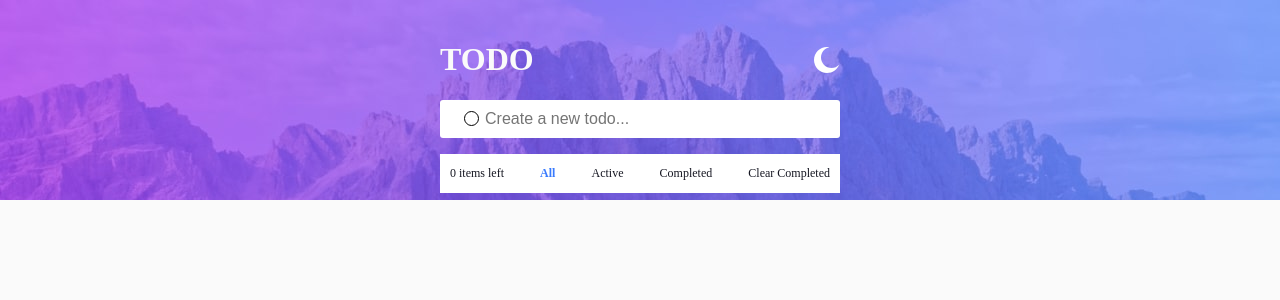
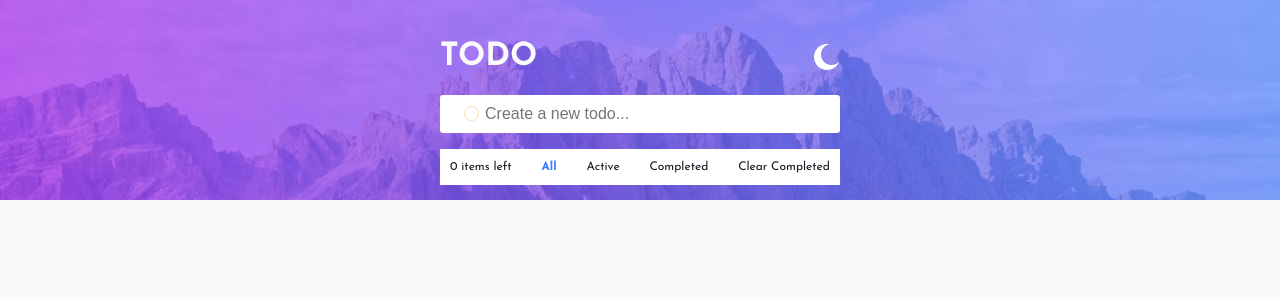
Before and after one commit to okedo01/todo-app-project-okedo01, a React (Vite) app: page / in a window 1280 px wide. Shown: the top 300 px of the page. Built offline with nearby package versions, Linux system fonts and the light colour scheme.

Commit message:
todo-app

```diff
--- a/src/App.css
+++ b/src/App.css
@@ -1,6 +1,9 @@
+@import url('https://fonts.googleapis.com/css2?family=Josefin+Sans:ital,wght@0,100..700;1,100..700&display=swap');
+
 body {
     background-color: black;
     margin: 0;
     padding: 0;
+    font-family: 'Josefin Sans', sans-serif;
     box-sizing: "border-box";
 }
--- a/src/components/Todo.jsx
+++ b/src/components/Todo.jsx
@@ -69,11 +69,12 @@ return (
             backgroundColor: isDarkMode ? "white" : "hsl(235, 19%, 35%)",
             borderRadius: "3px",
         }}>
-            <input type="checkbox" className="checkbox" style={{
+            <input type="checkbox" className="custom-checkbox" style={{
                 position: "absolute",
                 top: "8px",
                 left: "20px",
                 cursor: "pointer",
+                backgroundColor: "transparent", border: isDarkMode ? "1px solid wheat" : "1px solid hsl(237, 14%, 26%)"
             }}/>
             <input style={{
                 outline: "none",
@@ -100,7 +101,7 @@ return (
                     alignItems: "center",
                     gap: "5px",
                 }}>
-                    <input type="checkbox" className="checkbox" style={{backgroundColor: todo.checked ? " hsl(280, 87%, 65%)" : ""}} checked={todo.checked} onChange={() => handleToggle(index)}/>
+                    <input type="checkbox" className="custom-checkbox" style={{backgroundColor: todo.checked ? "hsl(220, 98%, 61%)" : "", border: isDarkMode ? "1px solid wheat" : "1px solid hsl(237, 14%, 26%)"}} checked={todo.checked} onChange={() => handleToggle(index)}/>
                     <span style={{
                         textDecoration: todo.checked ? "line-through" : "none"
                     }}>{ todo.text}</span>
--- a/src/index.css
+++ b/src/index.css
@@ -1,8 +1,7 @@
-.checkbox {
+.custom-checkbox {
   cursor: pointer;
   width: 15px;
   height: 15px;
-  border: 1px solid black;
   border-radius: 50%;
   appearance: none;
   -webkit-appearance: none;
```
